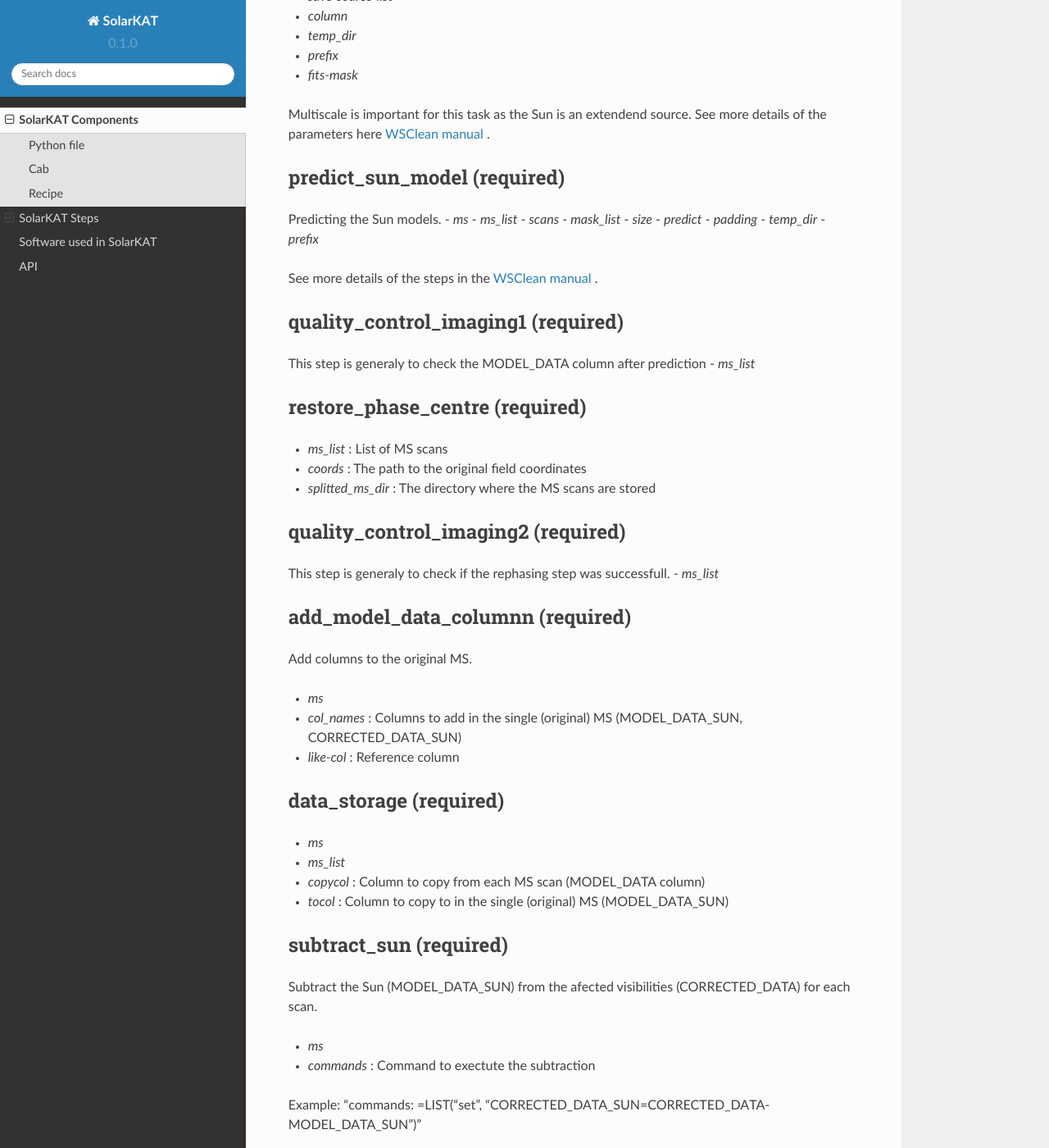
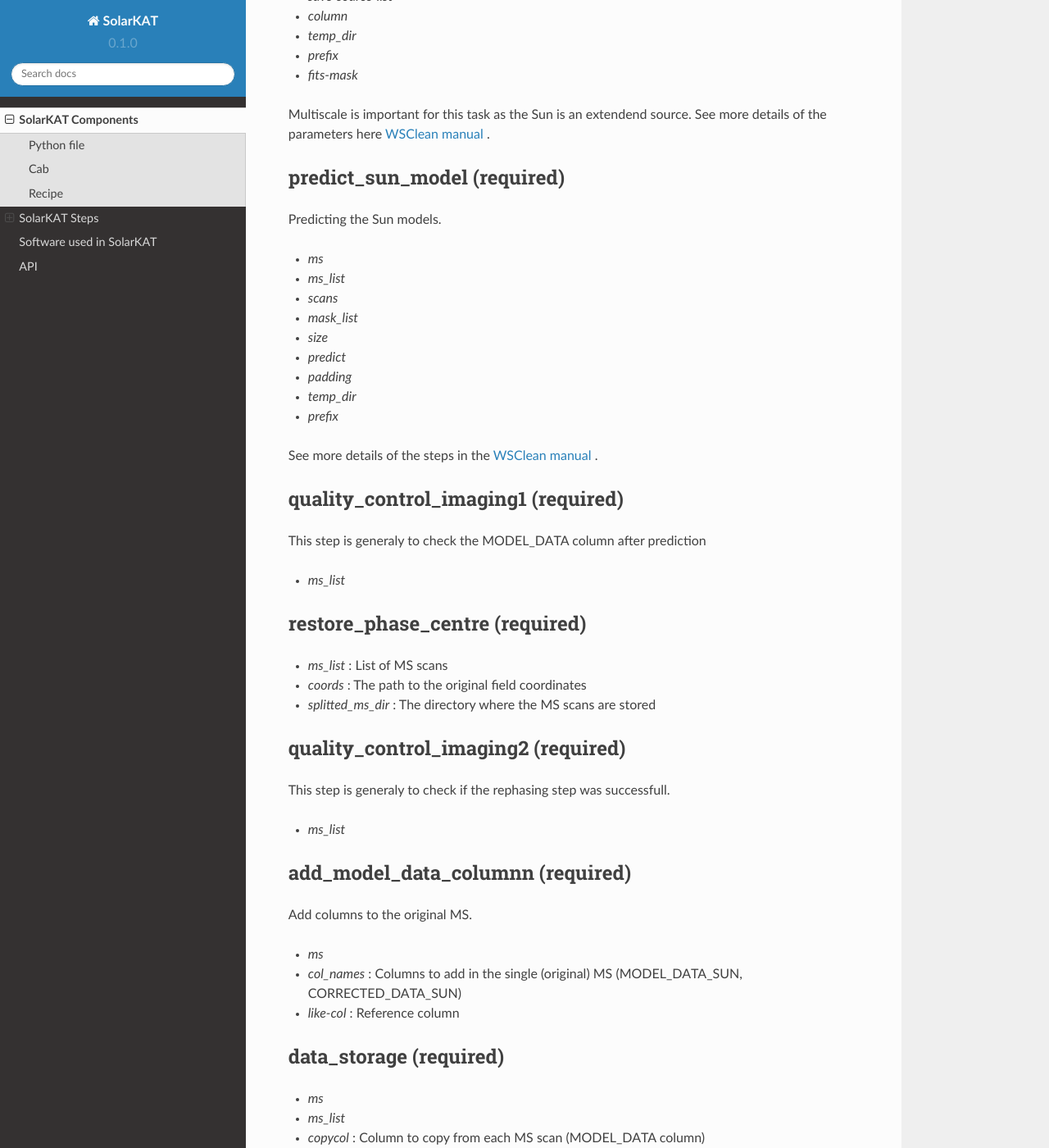
Before and after one commit to Victoria-Samboco/solarkat_docs, a Sphinx documentation site: the page built from docs/source/usage.rst, in a window 1280 px wide and 1400 px high, scrolled down 4304 px. Shown: the whole window at 82% size. Built offline with Sphinx 7.4.7 and the Read the Docs theme 2.0.0, drawn with Linux system fonts in a browser that asks for light colours; pages that are not in the unit, such as notebooks, are missing from menus; some of the changed lines change nothing that is shown; some of the changed text lies outside the part shown.

Commit message:
Update documentation

```diff
--- a/docs/source/usage.rst
+++ b/docs/source/usage.rst
@@ -85,8 +85,8 @@ This step backups the MODEL_DATA of the original MS before processing. This is d
 
 scan_numbers_extraction (required)
 ^^^^^^^^^^^^^^^^^^^^^^^^^^^^^^^^^^
-- `ms`:
-- `outfile`: A txt file containing the scans numbers.
+- `ms`
+- `outfile`: A text file containing the scans numbers.
 
 
 load_scan_numbers (required)
@@ -191,6 +191,7 @@ Multiscale is important for this task as the Sun is an extendend source. See mor
 predict_sun_model (required)
 ^^^^^^^^^^^^^^^^^^^^^^^^^^^^
 Predicting the Sun models.
+
 - `ms`
 - `ms_list`
 - `scans`
@@ -208,6 +209,7 @@ See more details of the steps in the `WSClean manual <https://wsclean.readthedoc
 quality_control_imaging1 (required)
 ^^^^^^^^^^^^^^^^^^^^^^^^^^^^^^^^^^
 This step is generaly to check the MODEL_DATA column after prediction
+
 - `ms_list`
 
 restore_phase_centre (required)
@@ -220,6 +222,7 @@ restore_phase_centre (required)
 quality_control_imaging2 (required)
 ^^^^^^^^^^^^^^^^^^^^^^^^^^^^^^^^^^
 This step is generaly to check if the rephasing step was successfull.
+
 - `ms_list`
 
 
```
